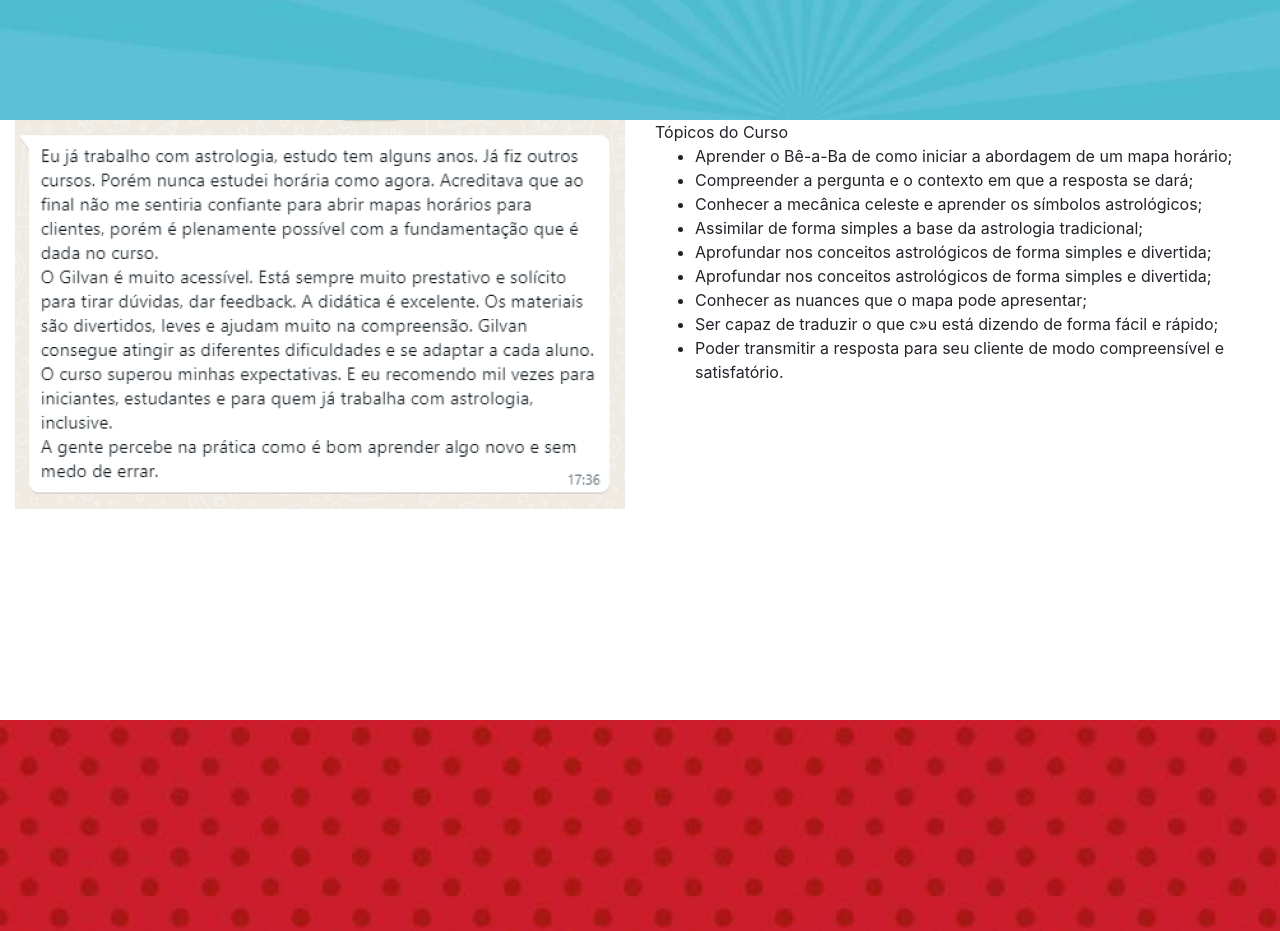
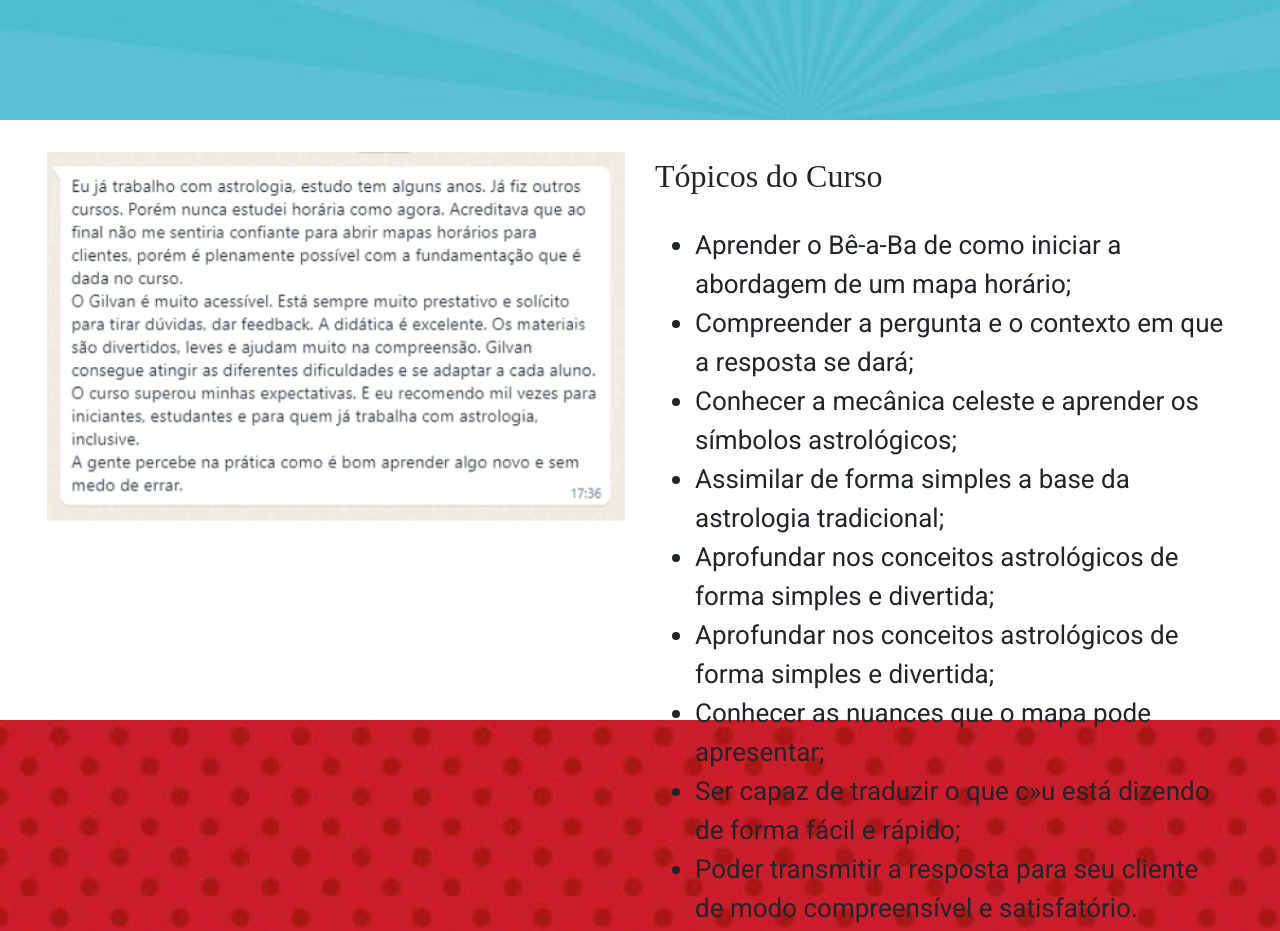
Before and after one commit to EnioAmarantes/DeliriosLandingPage, a plain HTML site: page index.html in a window 1280 px wide. Shown: the part 1280-2211 px from the top of the page. Drawn offline with nearby package versions, Linux system fonts and the light colour scheme; a web font is replaced by a local one.

Commit message:
Alguns ajustes

```diff
--- a/index.html
+++ b/index.html
@@ -106,8 +106,8 @@
             </div>
 
             <div class="col-6">
-                <span>Tópicos do Curso</span>
-                <ul>
+                <span class="titleTopics">Tópicos do Curso</span>
+                <ul class="listaTopics">
                     <li>Aprender o Bê-a-Ba de como iniciar a abordagem de um mapa horário;</li>
                     <li>Compreender a pergunta e o contexto em que a resposta se dará;</li>
                     <li> Conhecer a mecânica celeste e aprender os símbolos astrológicos;</li>
@@ -130,7 +130,7 @@
         <div class="row justify-content-center pt-4">
             <div class="m-auto">
                 <div class="circlelogo">
-                    <img width="32" height="32" src="./img/logo branco.jpg" class="rounded float-left" alt=" ">
+                    <img width="50" height="50" src="./img/logo branco.jpg" class="rounded float-left" alt=" ">
                 </div>
                 <span>Delírios Astrológicos</span>
             </div>
--- a/style.css
+++ b/style.css
@@ -30,8 +30,8 @@ body {
 .circlelogo {
     background-color: #aaa;
     border-radius: 50%;
-    width: 32px;
-    height: 32px;
+    width: 50px;
+    height: 50px;
     overflow: hidden;
     position: relative;
 }
@@ -44,6 +44,18 @@ body {
 
 .depoimentos {
     height: 600px;
+    padding: 2em;
+}
+
+.titleTopics {
+    font-family: 'Slackey';
+    font-size: 2em;
+}
+
+.listaTopics {
+    margin-top: 1em;
+    font-family: 'Roboto';
+    font-size: 26px;
 }
 
 .about {
```
